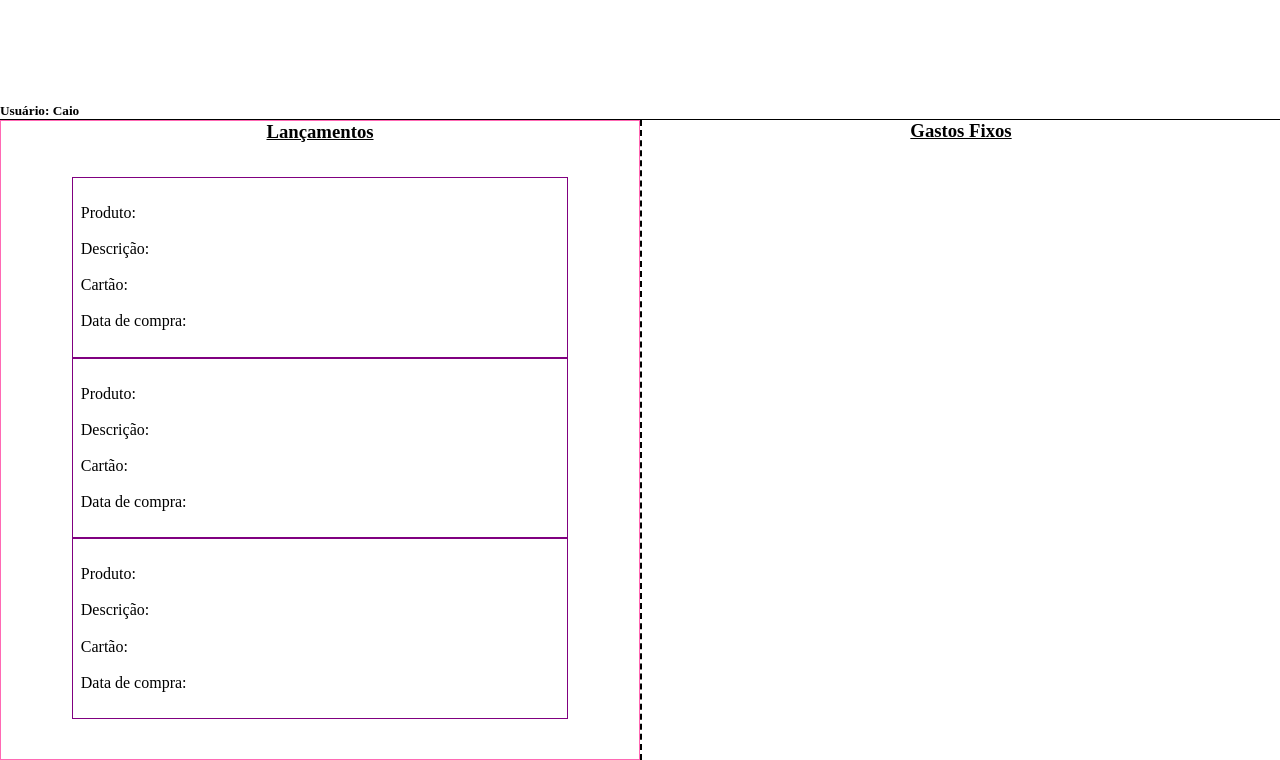
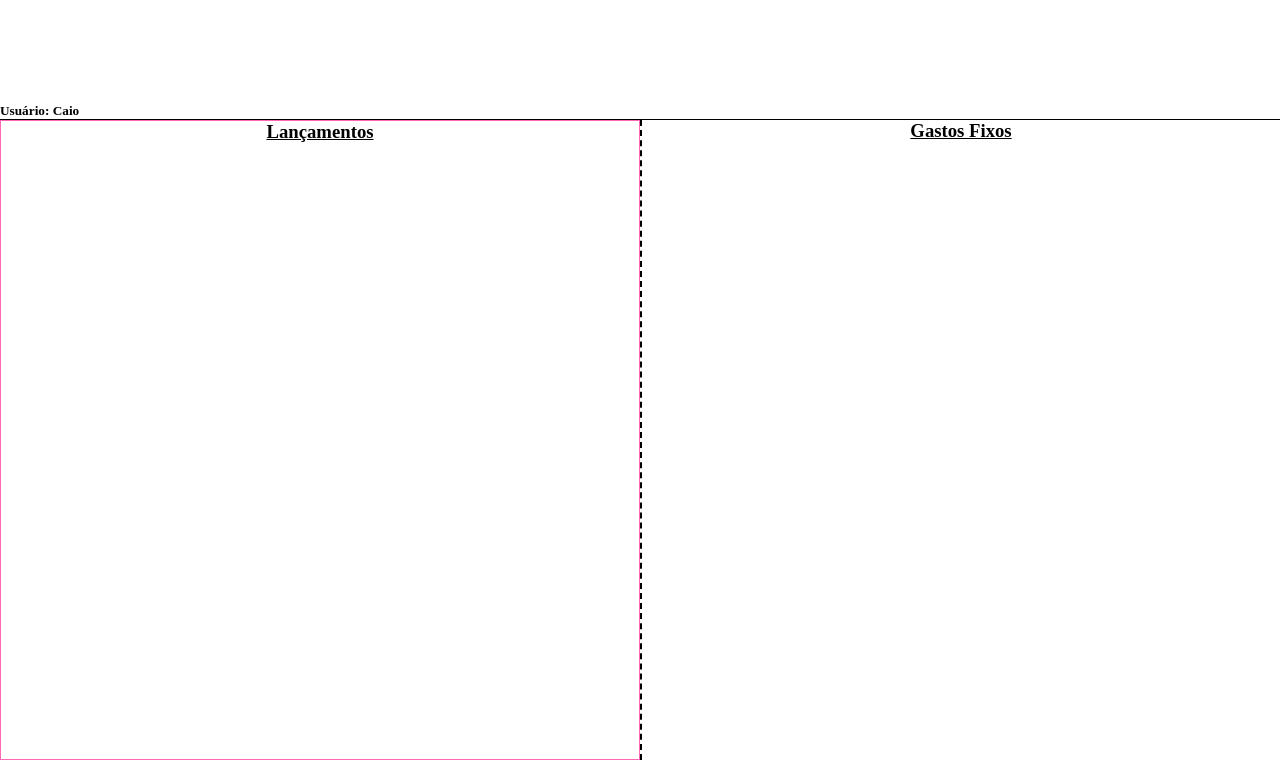
Before and after one commit to k-fields/finance, a plain HTML site: page index.html in a window 1280 px wide. Shown: the part 40-800 px from the top of the page. Drawn offline with Linux system fonts and the light colour scheme.

Commit message:
Removes mock values for cards

```diff
--- a/index.html
+++ b/index.html
@@ -16,25 +16,7 @@
             <div class="despesas-e-receitas">
                 <h3 class="dashboard-title">Lançamentos</h3>
                 <div class="cardspanel">
-                    <div class="card">
-                        <span>Produto:</span>
-                        <span>Descrição:</span>
-                        <span>Cartão:</span>
-                        <span>Data de compra:</span>
-                    </div>
-
-                    <div class="card">
-                        <span>Produto:</span>
-                        <span>Descrição:</span>
-                        <span>Cartão:</span>
-                        <span>Data de compra:</span>
-                    </div>
-                    <div class="card">
-                        <span>Produto:</span>
-                        <span>Descrição:</span>
-                        <span>Cartão:</span>
-                        <span>Data de compra:</span>
-                    </div>
+                    <!-- placeholder for cards -->
                 </div>
 
             </div>
```
